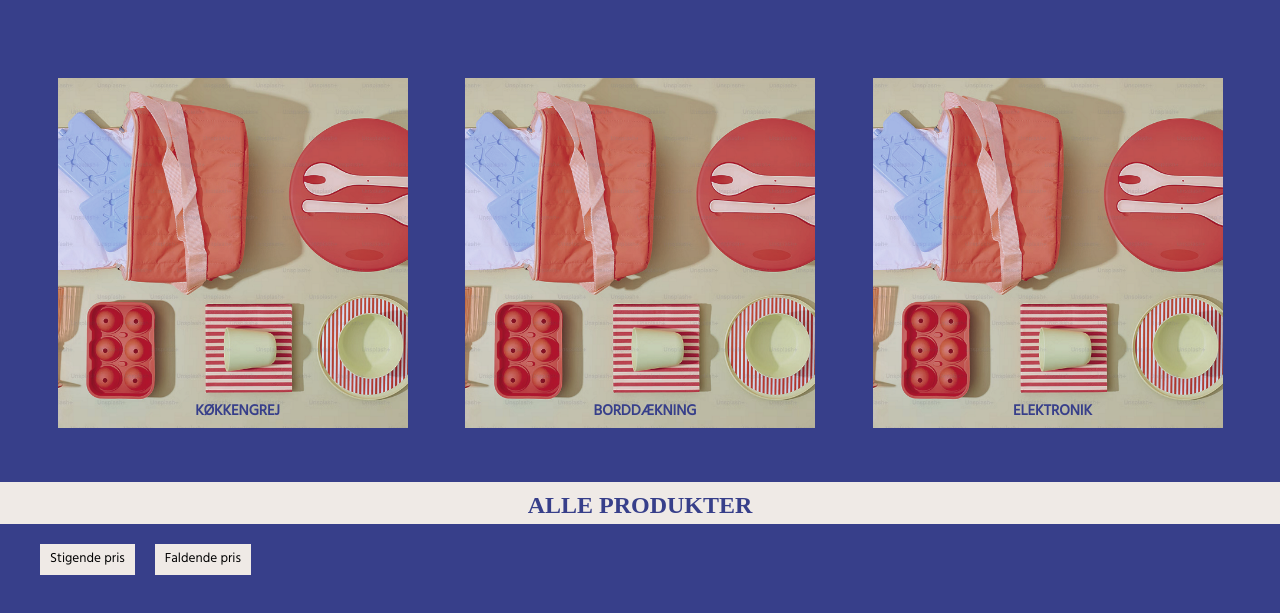
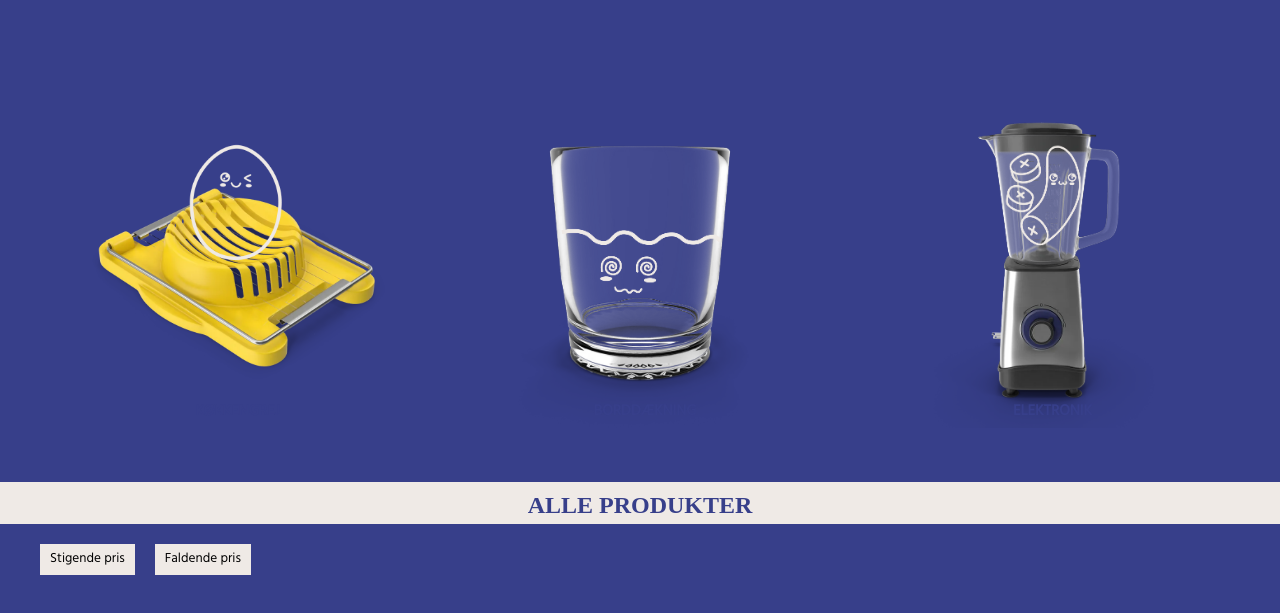
Before and after one commit to kach0006/grej, a plain HTML site: page produkter.html in a window 1280 px wide. Shown: the part 331-944 px from the top of the page. Drawn offline with Linux system fonts and the light colour scheme; no server answers; a web font is replaced by a local one.

Commit message:
Updated images for main categories

```diff
--- a/produkter.html
+++ b/produkter.html
@@ -45,15 +45,15 @@
       <h1>Produkter</h1>
       <section class="main-categories">
         <div data-subcategory="kitchen tools" class="main-category">
-          <img src="/assets/img/startkit.png" alt="" />
+          <img src="assets/img/kokkengrej.png" alt="Køkkengrej" />
           <h3>Køkkengrej</h3>
         </div>
         <div data-subcategory="serveware" class="main-category">
-          <img src="/assets/img/startkit.png" alt="" />
+          <img src="assets/img/borddakning.png" alt="Artikler til borddækning" />
           <h3>Borddækning</h3>
         </div>
         <div data-subcategory="kitchen appliances" class="main-category">
-          <img src="/assets/img/startkit.png" alt="" />
+          <img src="assets/img/elektronik.png" alt="Elektronik til køkken" />
           <h3>Elektronik</h3>
         </div>
       </section>
```
